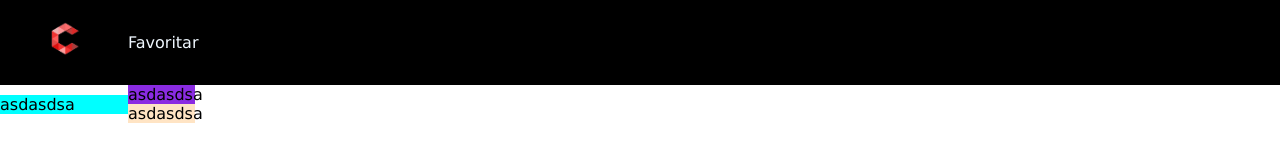
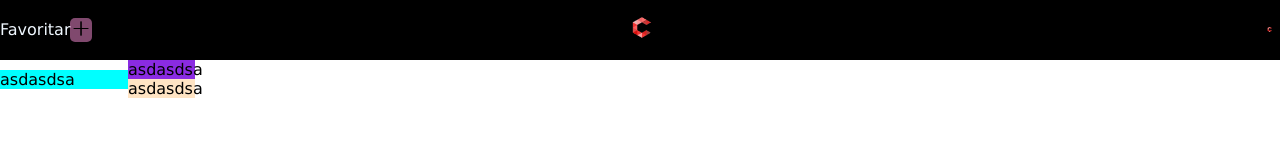
Before and after one commit to Cadu9916/ToDoList, a plain HTML site: page index.html in a window 1280 px wide. Drawn offline with Linux system fonts and the light colour scheme.

Commit message:
iniciando processo de inserção de itens na header

```diff
--- a/index.html
+++ b/index.html
@@ -7,14 +7,32 @@
     <title>Document</title>
 </head>
 <body>
-    <header class="cabecalho">
-        <img
-        src="assets/logoTeste.png"
-        alt="aa"
-        height="10%"
-        width="10%">
+    <header>
+        <div class="sectionHeader1">
+            <p>Favoritar</p>
+            <button class="botaoSectionHeader">
+                <img
+                src="assets/mais.png"
+                alt="aa"
+                height="auto"
+                width="100%">
+            </button>
+        </div>
+        <div class="sectionHeader2">
+            <img
+            src="assets/logoTeste.png"
+            alt="aa"
+            height="auto"
+            width="20%">
+        </div>
+        <div class="sectionHeader3">
+            <img
+            src="assets/logoTeste.png"
+            alt="aa"
+            height="5%"
+            width="5%">
 
-        <p>Favoritar</p>
+        </div>
     </header>
     <div class="containerMain">
         <aside class="lateral">
--- a/stylesheets/style.css
+++ b/stylesheets/style.css
@@ -4,13 +4,14 @@
     font-family:'Lucida Sans', 'Lucida Sans Regular', 'Lucida Grande', 'Lucida Sans Unicode', Geneva, Verdana, sans-serif;
 }
 header{
-    height: 5%;
+    height: 60px;
     background-color: black;
     color: aliceblue;
 
     display: flex;
     flex-direction: row;
     align-items: center;
+    justify-content: space-between;
 }
 main{
     display: unset;
@@ -30,6 +31,32 @@ main{
     align-items: center;
     width: 90%;
 }
+.sectionHeader1{
+    display: flex;
+    flex-direction: row;
+    justify-content: flex-start;
+    align-items: center;
+}
+.sectionHeader2{
+    display: flex;
+    flex-direction: row;
+    justify-content: center;
+    align-items: center;
+}
+.sectionHeader3{
+    display: flex;
+    flex-direction: row;
+    justify-content: flex-end;
+    align-items: center;
+}
+.botaoSectionHeader{
+    background-color: rgb(255, 146, 219);
+    color: aliceblue;
+    opacity: 0.5;
+    width: 5%;
+    border-radius: 5px;
+    border: none;
+}
 .lateral{
     width: 10%;
     align-items:normal;
```
Also changed, not shown: assets/mais.png (added).
